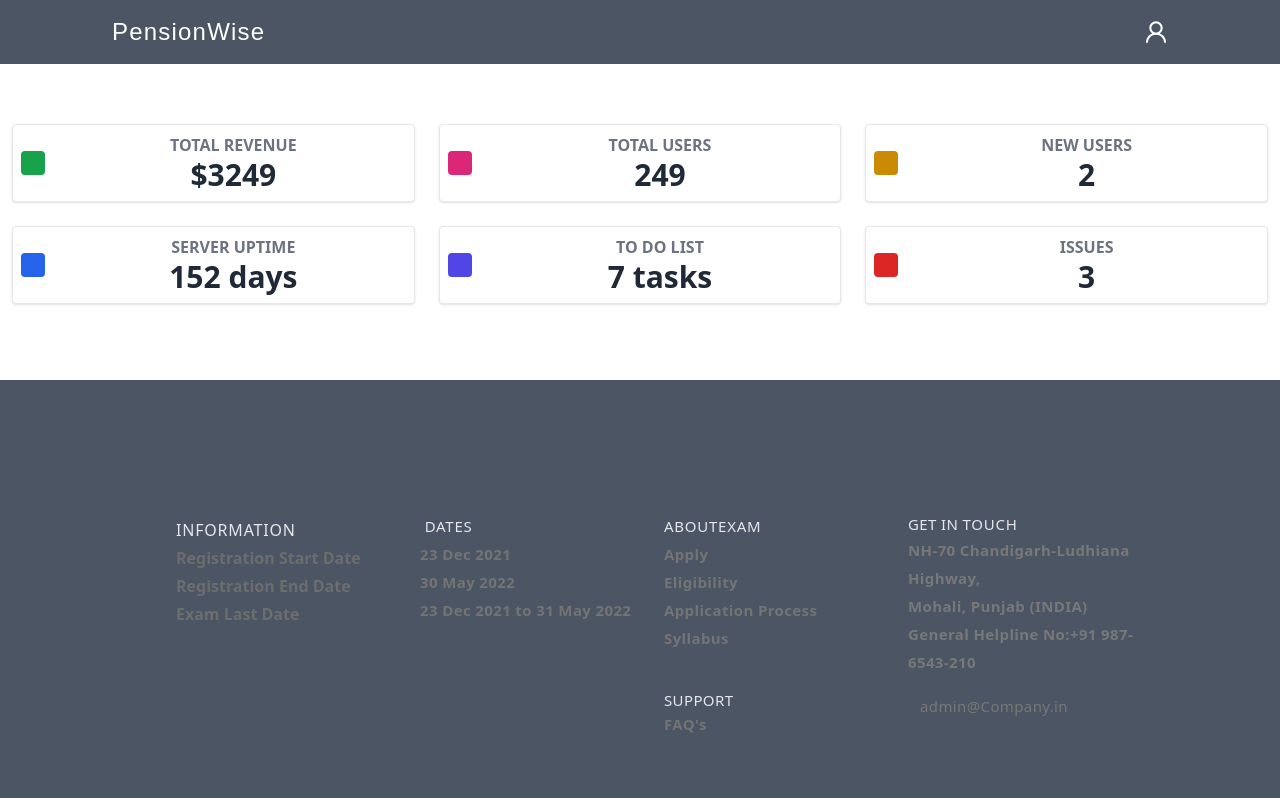
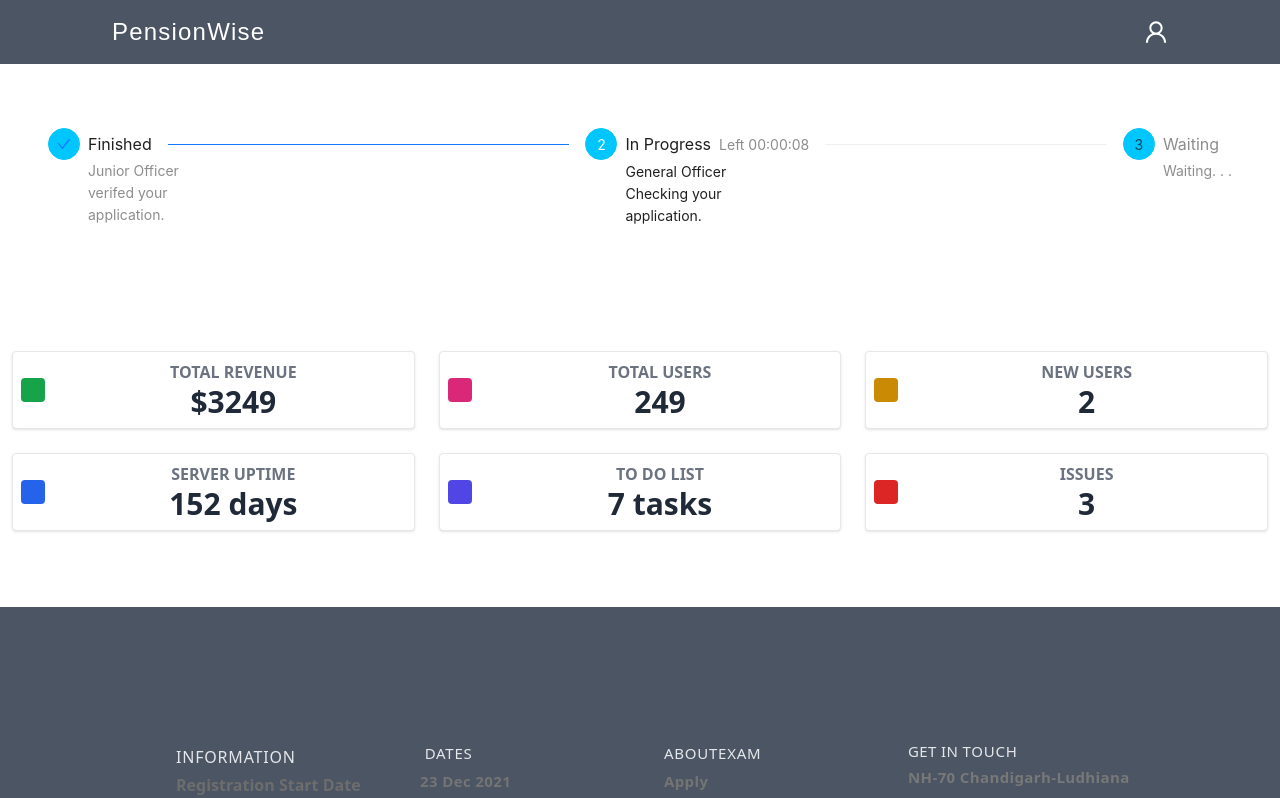
Before and after one commit to codex-rakibul/PensionWise, a Next.js app: page /dashboard in a window 1280 px wide. Shown: the top 798 px of the page. Built offline with nearby package versions, Linux system fonts and the light colour scheme; a web font is replaced by a local one.

Commit message:
procces step

```diff
--- a/components/dashboard/pension-holder.js
+++ b/components/dashboard/pension-holder.js
@@ -1,8 +1,36 @@
-import React from 'react'
+import { LoadingOutlined, SmileOutlined, SolutionOutlined, UserOutlined } from '@ant-design/icons';
+import { Button, Steps, message, theme } from 'antd';
+import React, { useState } from 'react'
+
 
 function PensionHolder() {
-    return (
-        <>
+    const description1 = 'Junior Officer verifed your application.';
+    const description2 = 'General Officer Checking your application.';
+    const description3 = 'Waiting. . .';
+    const pensionProcess =(
+        <div className='pt-32 px-12'>
+            <Steps
+                current={1}
+                items={[
+                {
+                    title: 'Finished',
+                    description:description1,
+                },
+                {
+                    title: 'In Progress',
+                    description:description2,
+                    subTitle: 'Left 00:00:08',
+                },
+                {
+                    title: 'Waiting',
+                    description:description3,
+                },
+            ]}
+            />
+        </div>
+    )
+    const renderData = (
+        <div>
         {/*Container*/}
         <div className="container w-full mx-auto pt-20">
                 <div className="w-full px-4 md:px-0 md:mt-8 mb-16 text-gray-800 leading-normal">
@@ -143,8 +171,12 @@ function PensionHolder() {
                 </div>
         </div>
         {/*/container*/}
-        </>
+    </div>
     )
+    return <>
+    {pensionProcess}
+    {renderData}
+    </>;
 }
 
 export default PensionHolder
--- a/package.json
+++ b/package.json
@@ -9,6 +9,7 @@
     "lint": "next lint"
   },
   "dependencies": {
+    "@ant-design/icons": "^5.2.5",
     "@fortawesome/fontawesome-free": "^6.4.2",
     "@fortawesome/fontawesome-svg-core": "^6.4.2",
     "@fortawesome/free-solid-svg-icons": "^6.4.2",
```
Also changed, not shown: 1 other file (tests, documents, lock files or other folders). Lines whose indentation alone changed are shown as unchanged.
